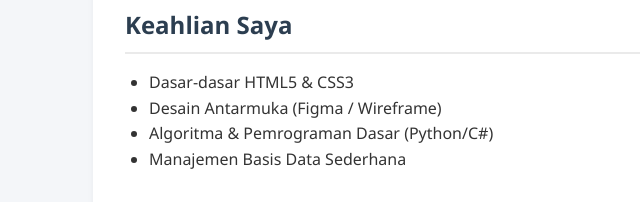
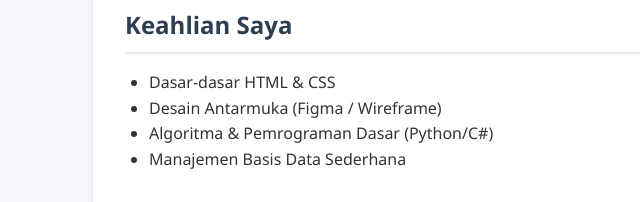
Before and after one commit to dauncemara63-sudo/Profil-Diri, a plain HTML site: page profil.html in a window 1280 px wide. Shown: the part 305-507 px from the top of the page, 47-687 px from the left. Drawn offline with Linux system fonts and the light colour scheme.

Commit message:
Update profil.html

```diff
--- a/profil.html
+++ b/profil.html
@@ -29,7 +29,7 @@
         <section style="margin-top: 2rem;">
             <h2>Keahlian Saya</h2>
             <ul>
-                <li>Dasar-dasar HTML5 & CSS3</li>
+                <li>Dasar-dasar HTML & CSS</li>
                 <li>Desain Antarmuka (Figma / Wireframe)</li>
                 <li>Algoritma & Pemrograman Dasar (Python/C#)</li>
                 <li>Manajemen Basis Data Sederhana</li>
```
